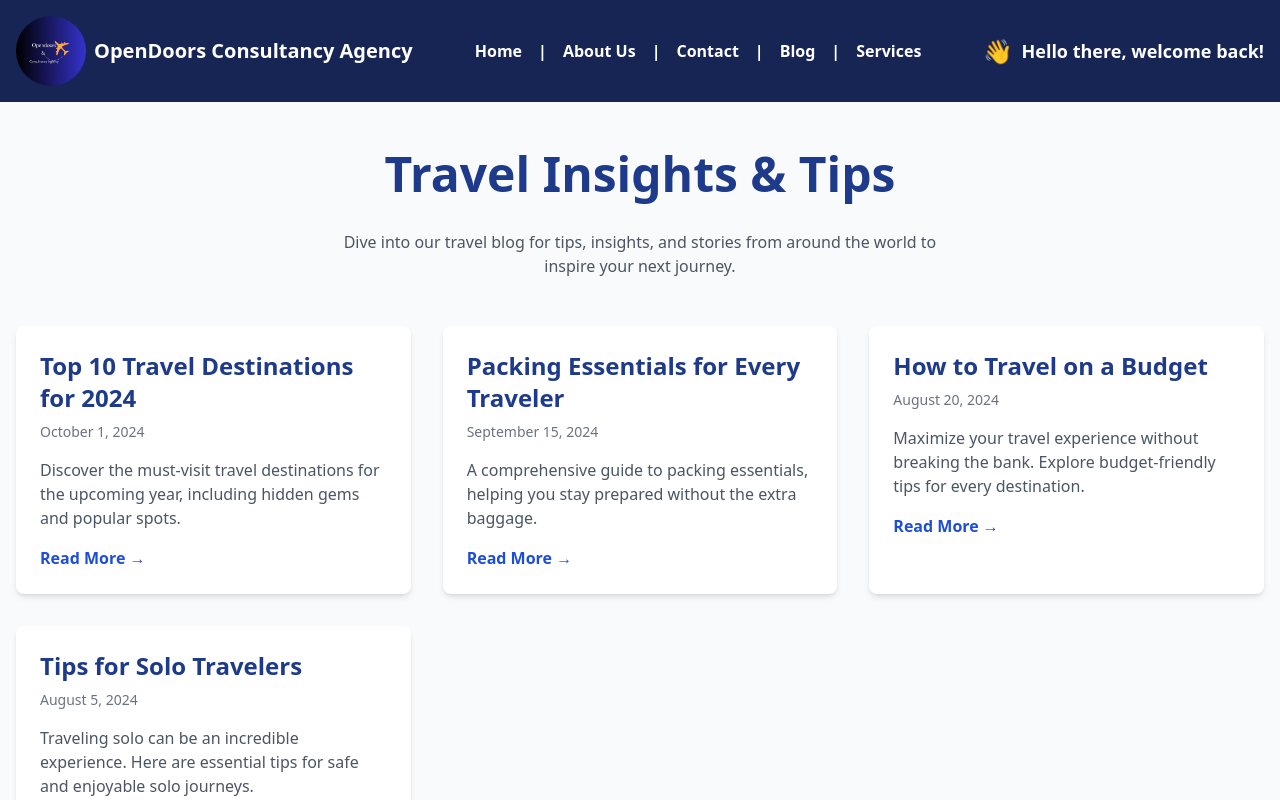
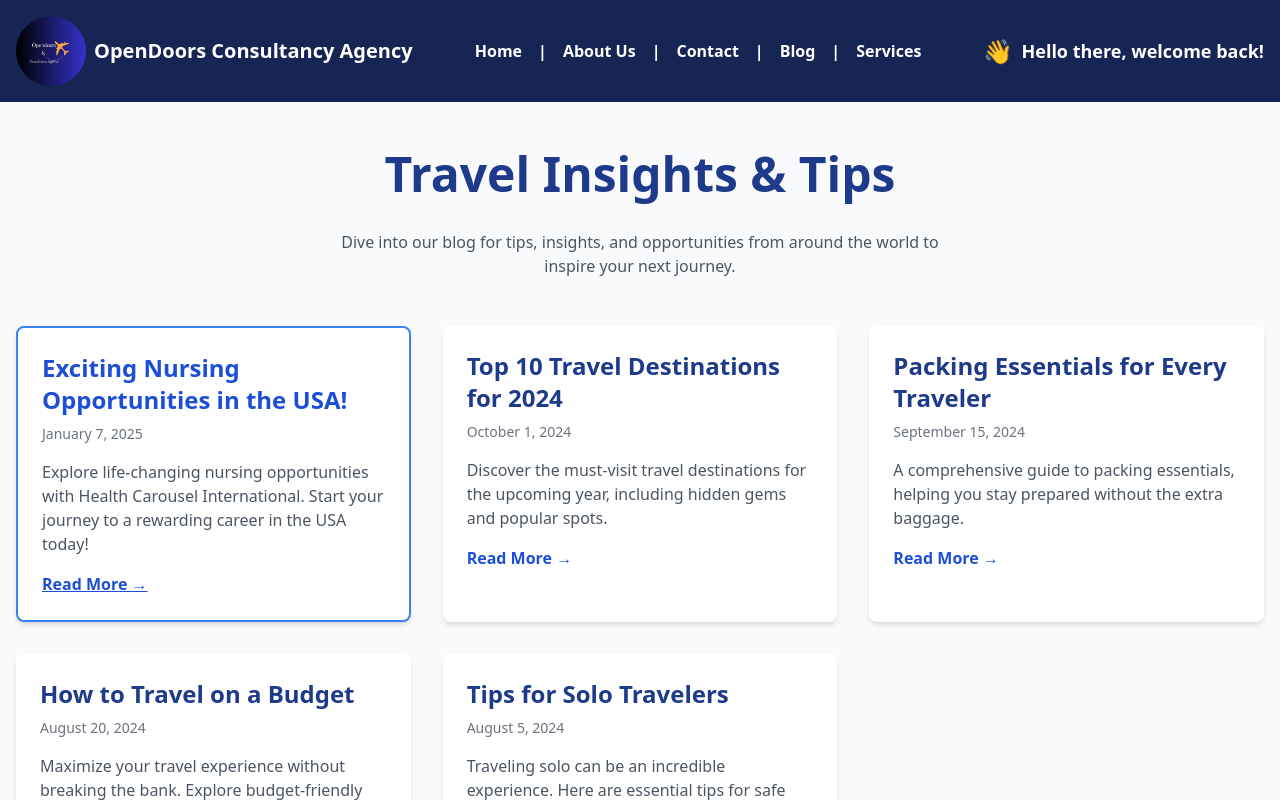
Before and after one commit to RUTHJEMELI/travelling, a React (Create React App) app: page /blog in a window 1280 px wide. Shown: the top 800 px of the page. Built offline with nearby package versions, Linux system fonts and the light colour scheme.

Commit message:
added corousel

```diff
--- a/src/pages/Blog.jsx
+++ b/src/pages/Blog.jsx
@@ -2,6 +2,14 @@ import React from 'react';
 
 function Blog() {
 	const posts = [
+		{
+			title: 'Exciting Nursing Opportunities in the USA!',
+			date: 'January 7, 2025',
+			description:
+				'Explore life-changing nursing opportunities with Health Carousel International. Start your journey to a rewarding career in the USA today!',
+			link: 'https://www.passportusa.com/nursing-jobs-usa',
+			highlight: true, // New property to differentiate this post
+		},
 		{
 			title: 'Top 10 Travel Destinations for 2024',
 			date: 'October 1, 2024',
@@ -39,7 +47,7 @@ function Blog() {
 					Travel Insights & Tips
 				</h1>
 				<p className='text-center text-gray-600 max-w-2xl mx-auto mb-12 px-4'>
-					Dive into our travel blog for tips, insights, and stories from around
+					Dive into our blog for tips, insights, and opportunities from around
 					the world to inspire your next journey.
 				</p>
 
@@ -47,16 +55,28 @@ function Blog() {
 					{posts.map((post, index) => (
 						<div
 							key={index}
-							className='bg-white rounded-lg shadow-md p-6 hover:shadow-lg transition-shadow'
+							className={`bg-white rounded-lg shadow-md p-6 hover:shadow-lg transition-shadow ${
+								post.highlight ? 'border-2 border-blue-500' : ''
+							}`}
 						>
-							<h2 className='text-xl md:text-2xl font-semibold text-blue-900 mb-2'>
+							<h2
+								className={`text-xl md:text-2xl font-semibold mb-2 ${
+									post.highlight ? 'text-blue-700' : 'text-blue-900'
+								}`}
+							>
 								{post.title}
 							</h2>
 							<p className='text-sm text-gray-500 mb-4'>{post.date}</p>
 							<p className='text-gray-600 mb-4'>{post.description}</p>
 							<a
 								href={post.link}
-								className='text-blue-700 font-semibold hover:text-blue-900'
+								target='_blank'
+								rel='noopener noreferrer'
+								className={`font-semibold ${
+									post.highlight
+										? 'text-blue-700 underline hover:text-blue-900'
+										: 'text-blue-700 hover:text-blue-900'
+								}`}
 							>
 								Read More &rarr;
 							</a>
```
